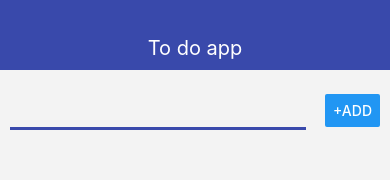
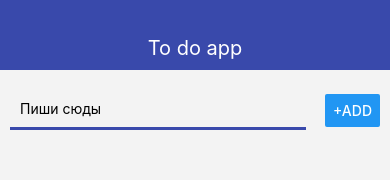
Before and after one commit to anaxronik/rn_todoApp, a React Native app: screen / in a window 390 px wide. Shown: the top 180 px of the page. Built offline with nearby package versions, Linux system fonts and the light colour scheme.

Commit message:
fix add todo function

```diff
--- a/src/AddTodo.js
+++ b/src/AddTodo.js
@@ -1,14 +1,32 @@
-import React from "react";
+import React, { useState } from "react";
 import { StyleSheet, Text, View, TextInput, Button } from "react-native";
 
 const AddTodo = ({ onSubmit }) => {
-  const presshandler = (params) => {
-    onSubmit("asdsd");
+  const [value, setValue] = useState("");
+  const [empty, setEmpty] = useState(false);
+
+  const presshandler = () => {
+    if (value.trim()) {
+      onSubmit(value);
+      setValue("");
+    } else {
+      //error
+
+    }
+  };
+
+  const onChangeTextHandler = (text) => {
+    setValue(text);
   };
 
   return (
     <View style={styles.block}>
-      <TextInput style={styles.input} />
+      <TextInput
+        style={styles.input}
+        onChangeText={onChangeTextHandler}
+        value={value}
+        placeholder="Пиши сюды"
+      />
       <Button title="+ADD" onPress={presshandler} />
     </View>
   );
```
